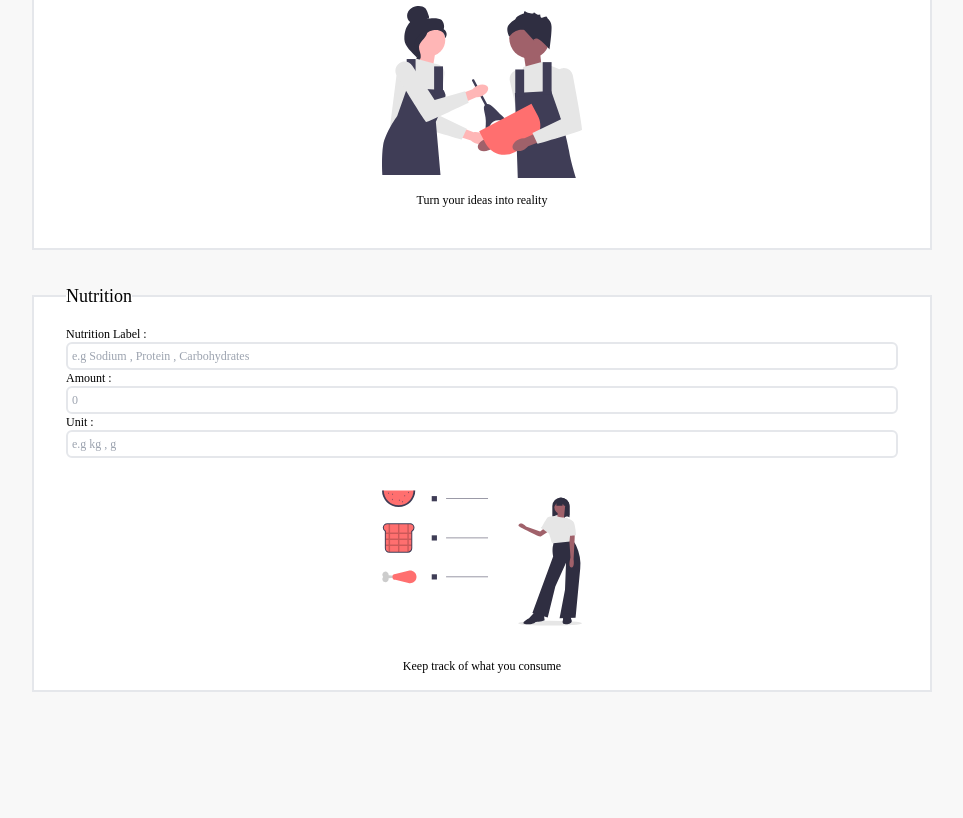
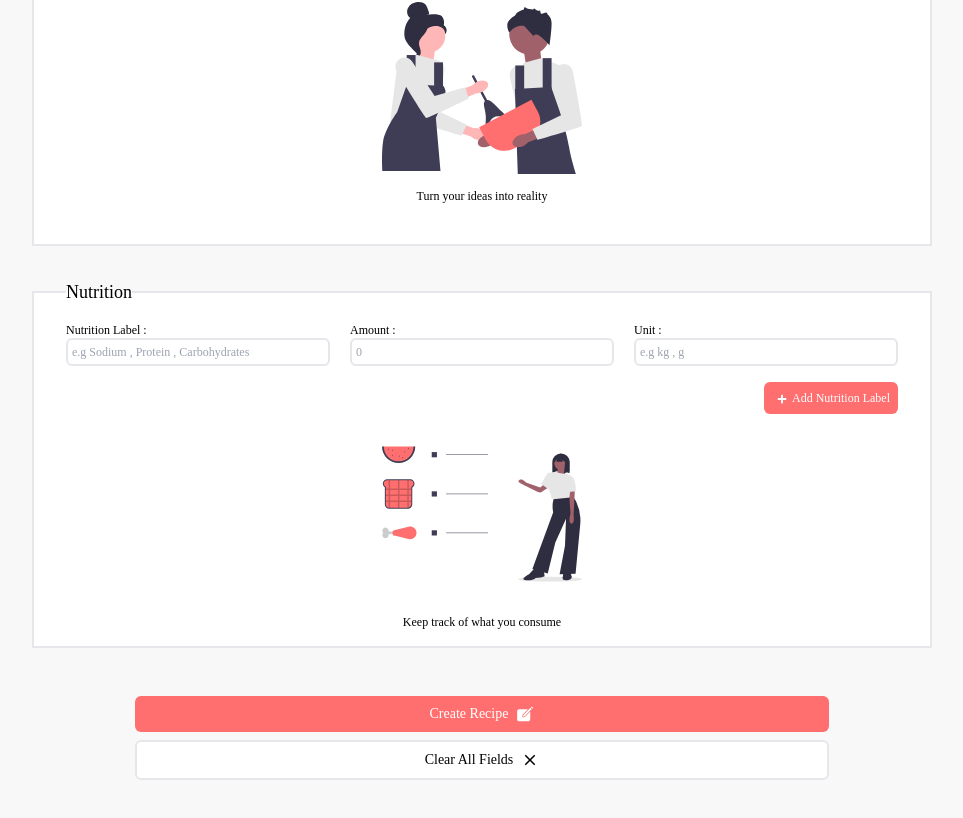
Before and after one commit to kngval/TasteScape, a React (Vite) app in the folder client/: page /my-recipes/createRecipe in a window 1280 px wide. Shown: the part 1516-2334 px from the top of the page, without its empty margins (158-1121 px from the left). Before the commit the page ends 2308 px from the top, so only its background shows below. Built offline with nearby package versions, Linux system fonts and the light colour scheme.

Commit message:
submit & clear fields buttons

```diff
--- a/client/src/pages/CreateRecipe.tsx
+++ b/client/src/pages/CreateRecipe.tsx
@@ -11,6 +11,8 @@ import { FaPlus, FaTrash } from "react-icons/fa";
 import instructions from "../assets/svgs/MyRecipes/instructions.svg";
 import basket from "../assets/svgs/MyRecipes/basket.svg";
 import nutrition from "../assets/svgs/MyRecipes/nutrition.svg";
+import { IoIosCreate } from "react-icons/io";
+import { MdClear } from "react-icons/md";
 const CreateRecipe: React.FC = () => {
   // INGREDIENTS INPUT
   const [ingredient, setIngredient] = useState<string[]>([]);
@@ -23,7 +25,12 @@ const CreateRecipe: React.FC = () => {
   const [instructionList, setInstructionList] = useState<string[]>([]);
 
   // NUTRITION INPUT
+  const [nutrients, setNutrients] = useState<string[]>([]);
+  const [label, setLabel] = useState<string>("");
+  const [unit, setUnit] = useState<string>("");
+  const [amount, setAmount] = useState<string>("");
 
+  // INGREDIENT FUNCTIONS
   const addIngredients = () => {
     const newIngredient = `${quantity} ${measurement} ${ingredientName}`;
     setIngredient((prevIngredients) => [...prevIngredients, newIngredient]);
@@ -40,6 +47,7 @@ const CreateRecipe: React.FC = () => {
     );
   };
 
+  // INSTRUCTIONS FUNCTIONS
   const addInstruction = () => {
     setInstructionList((prevInstructions) => [
       ...prevInstructions,
@@ -53,14 +61,27 @@ const CreateRecipe: React.FC = () => {
       prevInstructions.filter((_, index) => index !== indexToRemove)
     );
   };
+
+  // NUTRITION FUNCTIONS
+  const addNutrients = () => {
+    const newNutrients = `${amount} ${unit} ${label}`;
+    setNutrients((prevNutrients) => [newNutrients, ...prevNutrients]);
+    setAmount("");
+    setUnit("");
+    setLabel("");
+  };
+
+  const deleteNutrients = (index: number) => {
+    setNutrients((prevNutients) =>
+      prevNutients.filter((_, nutrientIndex) => nutrientIndex !== index)
+    );
+  };
+
   return (
     <>
       <Navbar />
-      <div className="flex justify-center text-xs md:text-md">
-        <form
-          action=""
-          className="w-[90%] lg:w-[900px]  grid gap-8 py-5 mb-[5rem]"
-        >
+      <div className="flex flex-col items-center text-xs md:text-md mt-4 mb-[6rem]">
+        <form action="" className="w-[90%] lg:w-[900px]  grid gap-8 ">
           <div className="grid lg:grid-cols-2 gap-5">
             <div className="">
               <label>
@@ -274,6 +295,7 @@ const CreateRecipe: React.FC = () => {
             </legend>
 
             <div className="">
+              {/* instruction input */}
               <div className=" flex gap-2 items-center p-6">
                 <div className="w-full">
                   <label>Instructions : </label>
@@ -297,7 +319,7 @@ const CreateRecipe: React.FC = () => {
                   </div>
                 </div>
               </div>
-
+              {/* svg image */}
               <div className="flex flex-col items-center my-6">
                 <img
                   src={instructions}
@@ -307,6 +329,7 @@ const CreateRecipe: React.FC = () => {
                 <h1>Turn your ideas into reality</h1>
               </div>
 
+              {/* mapped instructions */}
               {instructionList && instructionList.length > 0 && (
                 <div className="grid gap-2 px-6 mt-2">
                   {instructionList.map((step, index) => (
@@ -331,13 +354,16 @@ const CreateRecipe: React.FC = () => {
           <fieldset className="bg-white border-2 p-4">
             <legend className="text-sm lg:text-lg ml-4">Nutrition</legend>
 
-            <div className="grid px-4">
+            {/* nutrition label inputs */}
+            <div className="grid lg:grid-cols-3 gap-5 px-4">
               <div className="">
                 <label>Nutrition Label : </label>
                 <input
                   type="text"
                   className="w-full block border-2 p-1 rounded-md"
                   placeholder="e.g Sodium , Protein , Carbohydrates"
+                  value={label}
+                  onChange={(e) => setLabel(e.target.value)}
                 />
               </div>
 
@@ -347,6 +373,8 @@ const CreateRecipe: React.FC = () => {
                   type="number"
                   className="w-full block border-2 p-1 rounded-md"
                   placeholder="0"
+                  value={amount}
+                  onChange={(e) => setAmount(e.target.value)}
                 />
               </div>
 
@@ -356,15 +384,61 @@ const CreateRecipe: React.FC = () => {
                   type="text"
                   className="w-full block border-2 p-1 rounded-md"
                   placeholder="e.g kg , g "
+                  value={unit}
+                  onChange={(e) => setUnit(e.target.value)}
                 />
               </div>
             </div>
 
+            {/* add nutrition label button */}
+            <div className="w-full px-4  lg:flex lg:justify-end">
+              <div
+                className="flex justify-center items-center bg-customPink text-white p-2 rounded-md cursor-pointer mt-4"
+                onClick={addNutrients}
+              >
+                <button type="button" className="flex items-center">
+                  <FaPlus className="w-[20px] h-[10px] translate-y-[1px]" />
+                  <h1 className="translate-y-[1px] lg:translate-y-0">
+                    Add Nutrition Label
+                  </h1>
+                </button>
+              </div>
+            </div>
+
+            {/* svg img */}
             <div className="flex flex-col items-center">
               <img src={nutrition} alt="" className="w-[200px] h-[200px]" />
               <h1>Keep track of what you consume</h1>
             </div>
+
+            {/* MAPPED NUTRITION LABELS */}
+            {nutrients && nutrients.length > 0 && (
+              <div className="grid sm:grid-cols-2 lg:grid-cols-3 gap-2 mt-8">
+                {nutrients.map((label, index) => (
+                  <div
+                    key={index}
+                    className="flex justify-between items-center py-2 lg:py-4 px-4 bg-customPink text-white rounded-md"
+                  >
+                    <p className="w-[80%] break-all">{label}</p>
+                    <FaTrash onClick={() => deleteNutrients(index)} />
+                  </div>
+                ))}
+              </div>
+            )}
           </fieldset>
+          <div className=" p-4   w-full grid justify-items-center gap-2">
+            <button
+              type="button"
+              className="w-[80%]  bg-customPink py-2 rounded-md text-white text-sm flex items-center justify-center gap-2"
+            >
+              Create Recipe
+              <IoIosCreate className="text-lg" />
+            </button>
+            <button className="w-[80%] bg-white py-2 rounded-md border-2 text-sm  flex items-center justify-center gap-2">
+              Clear All Fields
+              <MdClear className="text-lg" />
+            </button>
+          </div>
         </form>
       </div>
       <BottomNavbar />
```
